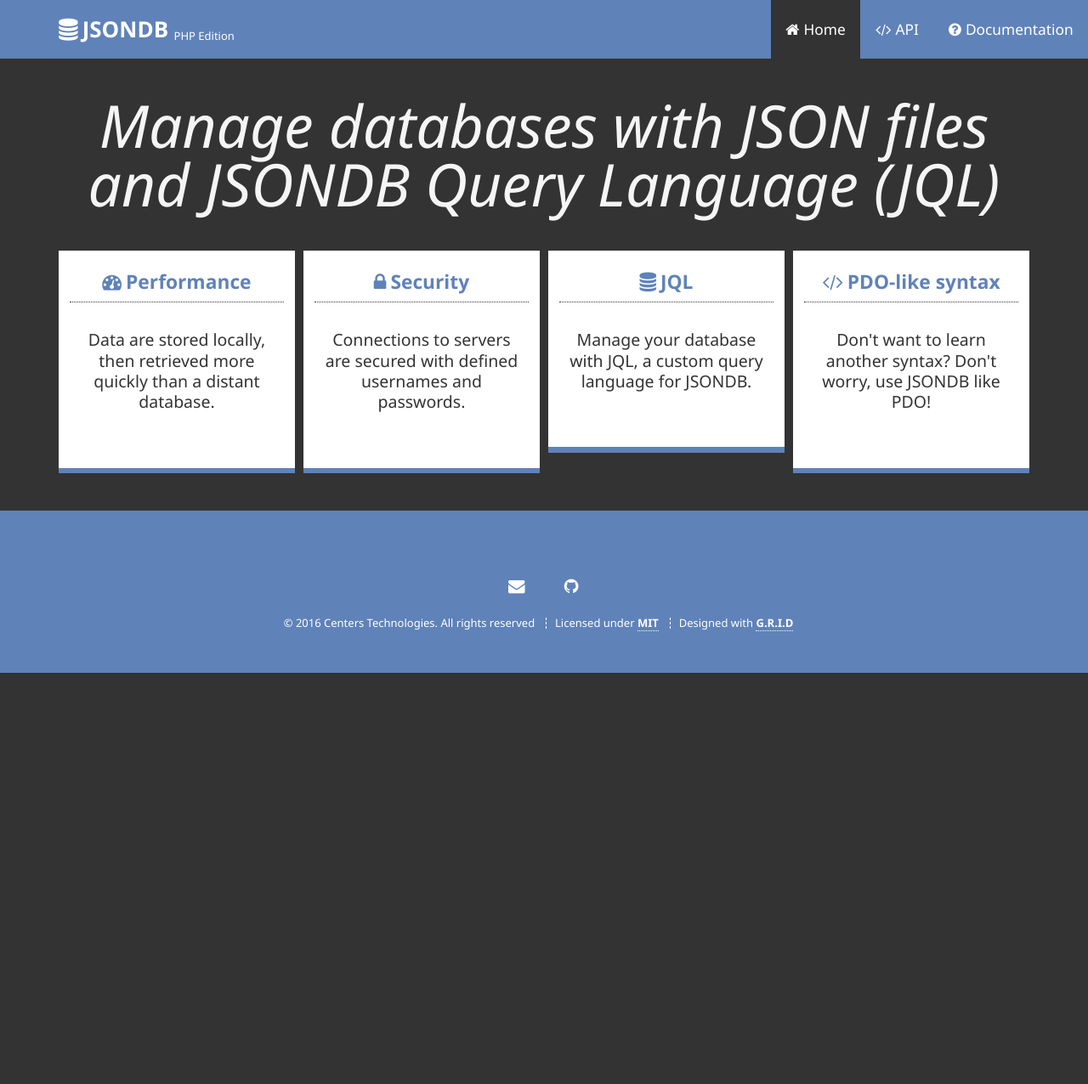
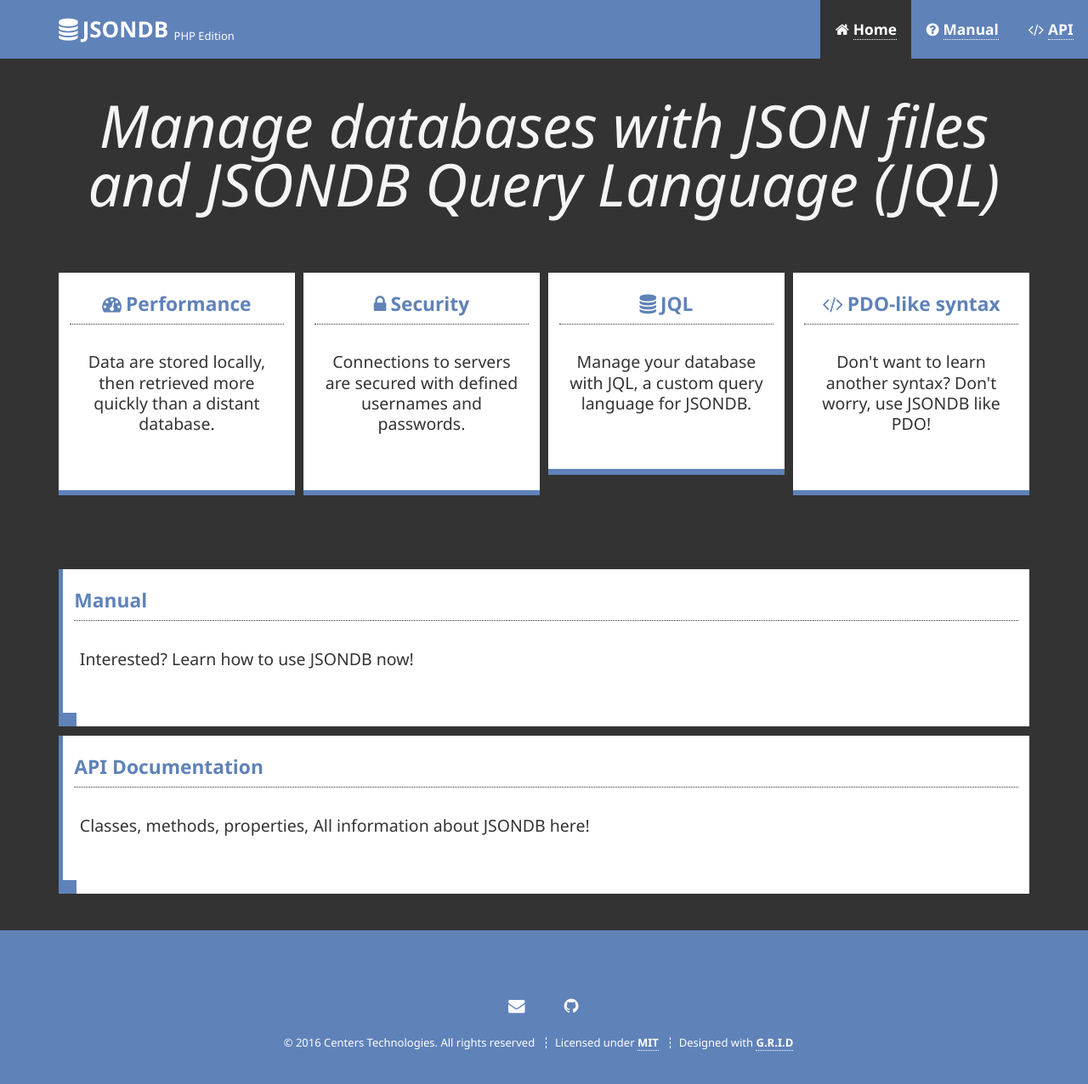
Before and after one commit to ElementaryFramework/JSONDB, a Jekyll site: the page built from index.html, in a window 1280 px wide and 1286 px high. Shown: the top 1276 px of the window at 85% size. Built offline with Jekyll 4.4.1, drawn with Linux system fonts in a browser that asks for light colours.

Commit message:
Update website

```diff
--- a/_includes/header.html
+++ b/_includes/header.html
@@ -18,9 +18,9 @@
                 </div>
                 <nav>
                     <ul class="hide(phone) hide(tablet)">
-                        <li class="current fa fa-home">Home</li>
-                        <li class="fa fa-code">API</li>
-                        <li class="fa fa-question-circle">Documentation</li>
+                        <li class="{% if page.menu == "home" %}current{% endif %} fa fa-home"><a href="{{ site.github.url }}/">Home</a></li>
+                        <li class="{% if page.menu == "manual" %}current{% endif %} fa fa-question-circle"><a href="{{ site.github.url }}/docs/manual">Manual</a></li>
+                        <li class="{% if page.menu == "api" %}current{% endif %} fa fa-code"><a href="{{ site.github.url }}/docs/api">API</a></li>
                     </ul>
                 </nav>
             </section>
--- /dev/null
+++ b/docs/api/index.html
@@ -0,0 +1,5 @@
+---
+layout: default
+title: "JSONDB API Documentation"
+menu: "api"
+---
--- a/index.html
+++ b/index.html
@@ -1,9 +1,10 @@
 ---
 layout: default
 title: "JSONDB: Manage databases with JSON files and JSONDB Query Language (JQL)"
+menu: "home"
 ---
 <section id="main">
-    <div class="grid">
+    <div class="grid flush">
         <div class="g12">
             <section class="welcome">
                 <header>
@@ -12,7 +13,7 @@ title: "JSONDB: Manage databases with JSON files and JSONDB Query Language (JQL)
             </section>
         </div>
     </div>
-    <div class="grid">
+    <div class="grid flush">
         <div class="g12">
             <section class="features">
                 <div class="grid quarter">
@@ -72,4 +73,40 @@ title: "JSONDB: Manage databases with JSON files and JSONDB Query Language (JQL)
             </section>
         </div>
     </div>
+    <div class="grid double">
+        <div class="g12">
+            <section class="links">
+                <div class="grid quarter">
+                    <div class="g12">
+						<article class="box full with-thumb">
+							<header>
+								<h3>Manual</h3>
+							</header>
+							<div class="content">
+                                Interested? Learn how to use JSONDB now!
+							</div>
+							<footer>
+								<a href="" class="open fa fa-external-link"></a>
+							</footer>
+						</article>
+                    </div>
+                </div>
+                <div class="grid quarter">
+                    <div class="g12">
+						<article class="box full with-thumb">
+							<header>
+								<h3>API Documentation</h3>
+							</header>
+							<div class="content">
+								Classes, methods, properties, All information about JSONDB here!
+							</div>
+							<footer>
+								<a href="" class="open fa fa-external-link"></a>
+							</footer>
+						</article>
+                    </div>
+                </div>
+            </section>
+        </div>
+    </div>
 </section>
```
Also changed, not shown: assets/css/main.css (+68 -9 lines), assets/css/main.min.css.
